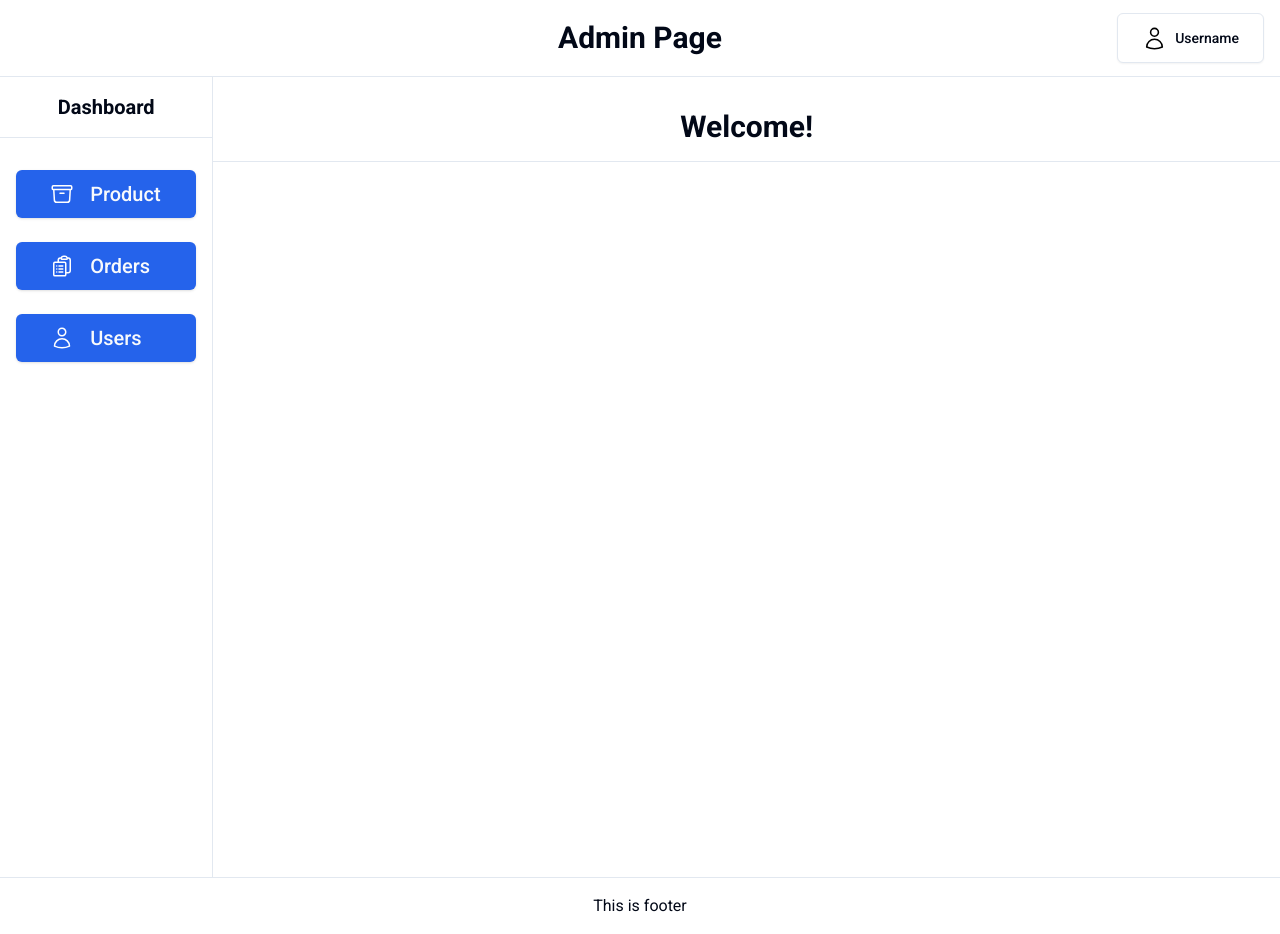
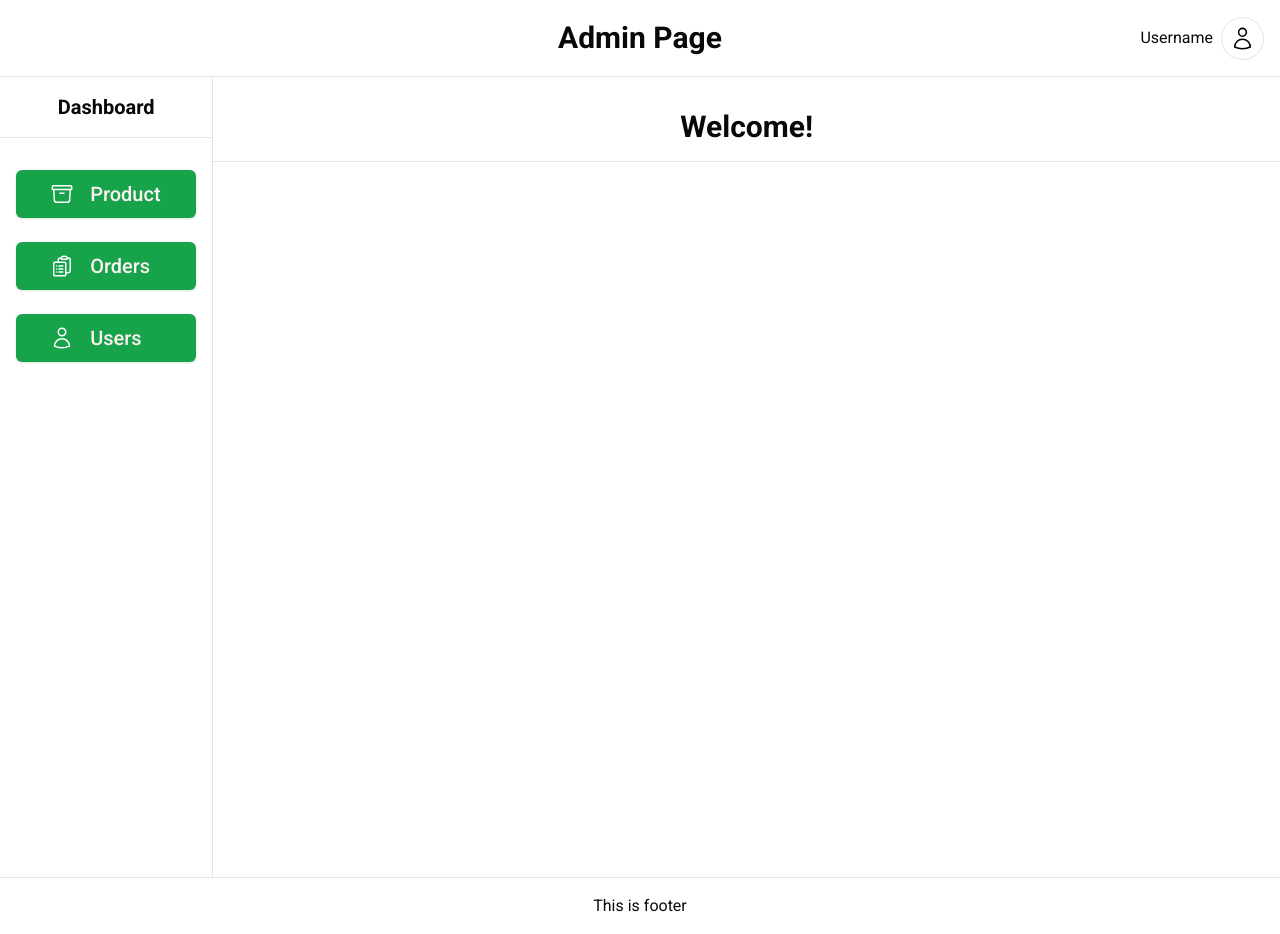
Before and after one commit to ovierevaldi/ecommerce-ganapatih-test-frontend, a Next.js app: page /admin in a window 1280 px wide. Built offline with nearby package versions, Linux system fonts and the light colour scheme.

Commit message:
fix button admin panel

```diff
--- a/src/app/globals.css
+++ b/src/app/globals.css
@@ -5,24 +5,24 @@
 @layer base {
   :root {
     --background: 0 0% 100%;
-    --foreground: 222.2 84% 4.9%;
+    --foreground: 240 10% 3.9%;
     --card: 0 0% 100%;
-    --card-foreground: 222.2 84% 4.9%;
+    --card-foreground: 240 10% 3.9%;
     --popover: 0 0% 100%;
-    --popover-foreground: 222.2 84% 4.9%;
-    --primary: 221.2 83.2% 53.3%;
-    --primary-foreground: 210 40% 98%;
-    --secondary: 210 40% 96.1%;
-    --secondary-foreground: 222.2 47.4% 11.2%;
-    --muted: 210 40% 96.1%;
-    --muted-foreground: 215.4 16.3% 46.9%;
-    --accent: 210 40% 96.1%;
-    --accent-foreground: 222.2 47.4% 11.2%;
+    --popover-foreground: 240 10% 3.9%;
+    --primary: 142.1 76.2% 36.3%;
+    --primary-foreground: 355.7 100% 97.3%;
+    --secondary: 240 4.8% 95.9%;
+    --secondary-foreground: 240 5.9% 10%;
+    --muted: 240 4.8% 95.9%;
+    --muted-foreground: 240 3.8% 46.1%;
+    --accent: 240 4.8% 95.9%;
+    --accent-foreground: 240 5.9% 10%;
     --destructive: 0 84.2% 60.2%;
-    --destructive-foreground: 210 40% 98%;
-    --border: 214.3 31.8% 91.4%;
-    --input: 214.3 31.8% 91.4%;
-    --ring: 221.2 83.2% 53.3%;
+    --destructive-foreground: 0 0% 98%;
+    --border: 240 5.9% 90%;
+    --input: 240 5.9% 90%;
+    --ring: 142.1 76.2% 36.3%;
     --radius: 0.5rem;
     --chart-1: 12 76% 61%;
     --chart-2: 173 58% 39%;
@@ -32,25 +32,25 @@
   }
 
   .dark {
-    --background: 222.2 84% 4.9%;
-    --foreground: 210 40% 98%;
-    --card: 222.2 84% 4.9%;
-    --card-foreground: 210 40% 98%;
-    --popover: 222.2 84% 4.9%;
-    --popover-foreground: 210 40% 98%;
-    --primary: 217.2 91.2% 59.8%;
-    --primary-foreground: 222.2 47.4% 11.2%;
-    --secondary: 217.2 32.6% 17.5%;
-    --secondary-foreground: 210 40% 98%;
-    --muted: 217.2 32.6% 17.5%;
-    --muted-foreground: 215 20.2% 65.1%;
-    --accent: 217.2 32.6% 17.5%;
-    --accent-foreground: 210 40% 98%;
+    --background: 20 14.3% 4.1%;
+    --foreground: 0 0% 95%;
+    --card: 24 9.8% 10%;
+    --card-foreground: 0 0% 95%;
+    --popover: 0 0% 9%;
+    --popover-foreground: 0 0% 95%;
+    --primary: 142.1 70.6% 45.3%;
+    --primary-foreground: 144.9 80.4% 10%;
+    --secondary: 240 3.7% 15.9%;
+    --secondary-foreground: 0 0% 98%;
+    --muted: 0 0% 15%;
+    --muted-foreground: 240 5% 64.9%;
+    --accent: 12 6.5% 15.1%;
+    --accent-foreground: 0 0% 98%;
     --destructive: 0 62.8% 30.6%;
-    --destructive-foreground: 210 40% 98%;
-    --border: 217.2 32.6% 17.5%;
-    --input: 217.2 32.6% 17.5%;
-    --ring: 224.3 76.3% 48%;
+    --destructive-foreground: 0 85.7% 97.3%;
+    --border: 240 3.7% 15.9%;
+    --input: 240 3.7% 15.9%;
+    --ring: 142.4 71.8% 29.2%;
     --chart-1: 220 70% 50%;
     --chart-2: 160 60% 45%;
     --chart-3: 30 80% 55%;
@@ -58,6 +58,7 @@
     --chart-5: 340 75% 55%;
   }
 }
+
 
 @layer base {
   * {
--- a/src/app/layout.tsx
+++ b/src/app/layout.tsx
@@ -1,6 +1,7 @@
 import type { Metadata } from "next";
 import { Roboto } from "next/font/google";
 import "./globals.css";
+import Header from "@/components/Header";
 
 export const metadata: Metadata = {
   title: "E Commerce Test",
--- /dev/null
+++ b/src/components/Header.tsx
@@ -0,0 +1,9 @@
+import React from 'react'
+
+export default function Header() {
+  return (
+    <div>
+      this is header
+    </div>
+  )
+}
--- a/src/components/admin-page/HeaderAdminPage.tsx
+++ b/src/components/admin-page/HeaderAdminPage.tsx
@@ -27,17 +27,18 @@ export default function HeaderAdminPage() {
       <div className='col-span-1 text-right pr-4'>
         <DropdownMenu>
           <DropdownMenuTrigger>
-          <Button className='p-6' variant='outline'>
-            <Image src={userIcon} width={25} alt='account icon'/> <span> Username</span>
-          </Button>
+            <div className='flex gap-x-2 rounded-md items-center'>
+              <span> Username</span>
+              <div className='rounded-full border p-2'>
+                <Image src={userIcon} width={25} alt='account icon'/>
+              </div>
+            </div>
           </DropdownMenuTrigger>
-          <DropdownMenuContent className='min-w-[180px] -translate-x-4'>
+          <DropdownMenuContent className='min-w-[180px] -translate-x-4 translate-y-1'>
             <DropdownMenuLabel>My Account</DropdownMenuLabel>
             <DropdownMenuSeparator />
             <DropdownMenuItem className='p-2'>
-            <Button className='flex justify-between w-full' variant='ghost'>
-            <span> Log Out</span> <Image src={powerIcon} width={20} alt='account icon'/>
-            </Button>
+              <span> Log Out</span> <Image src={powerIcon} width={20} alt='account icon'/>
             </DropdownMenuItem>
           </DropdownMenuContent>
         </DropdownMenu>
```
